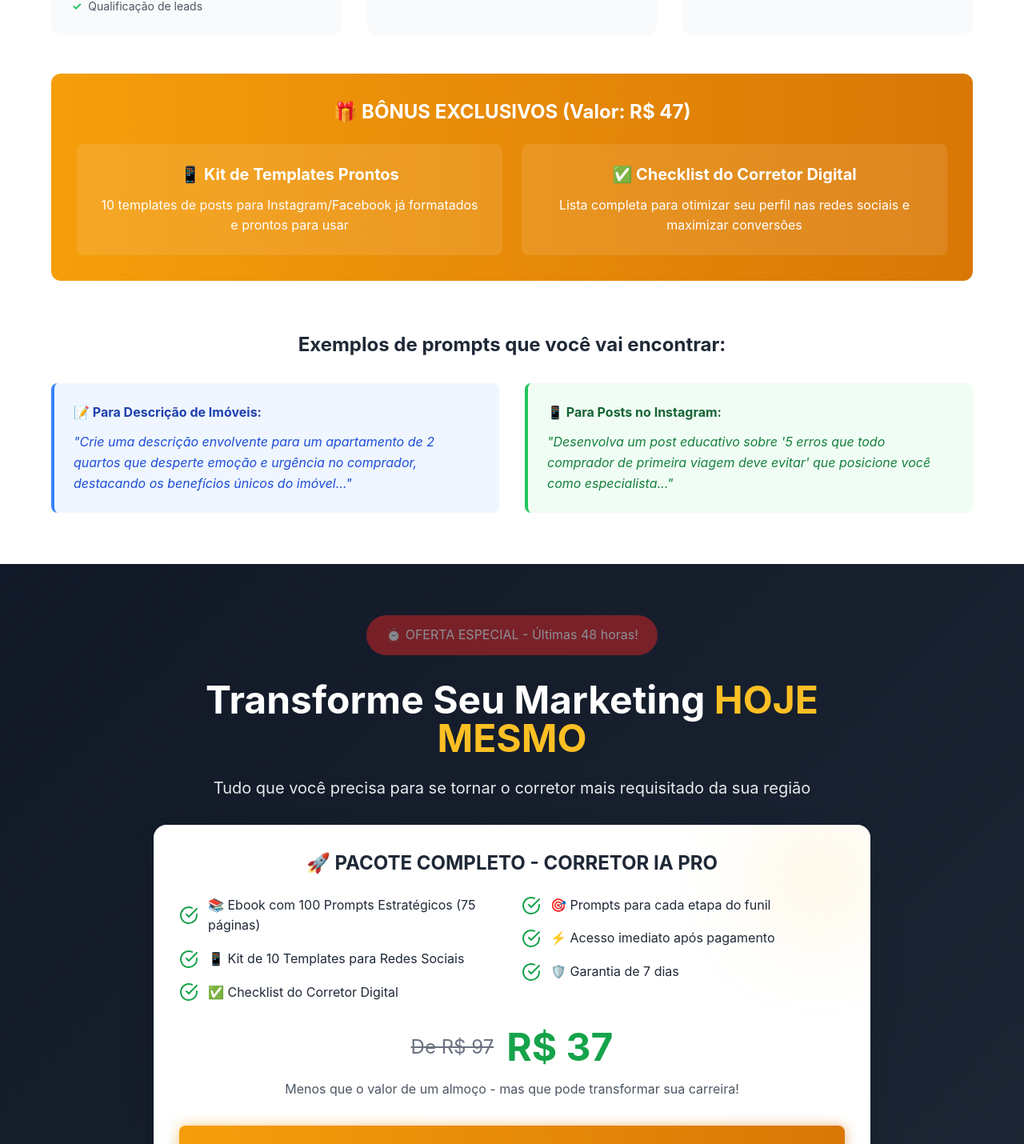
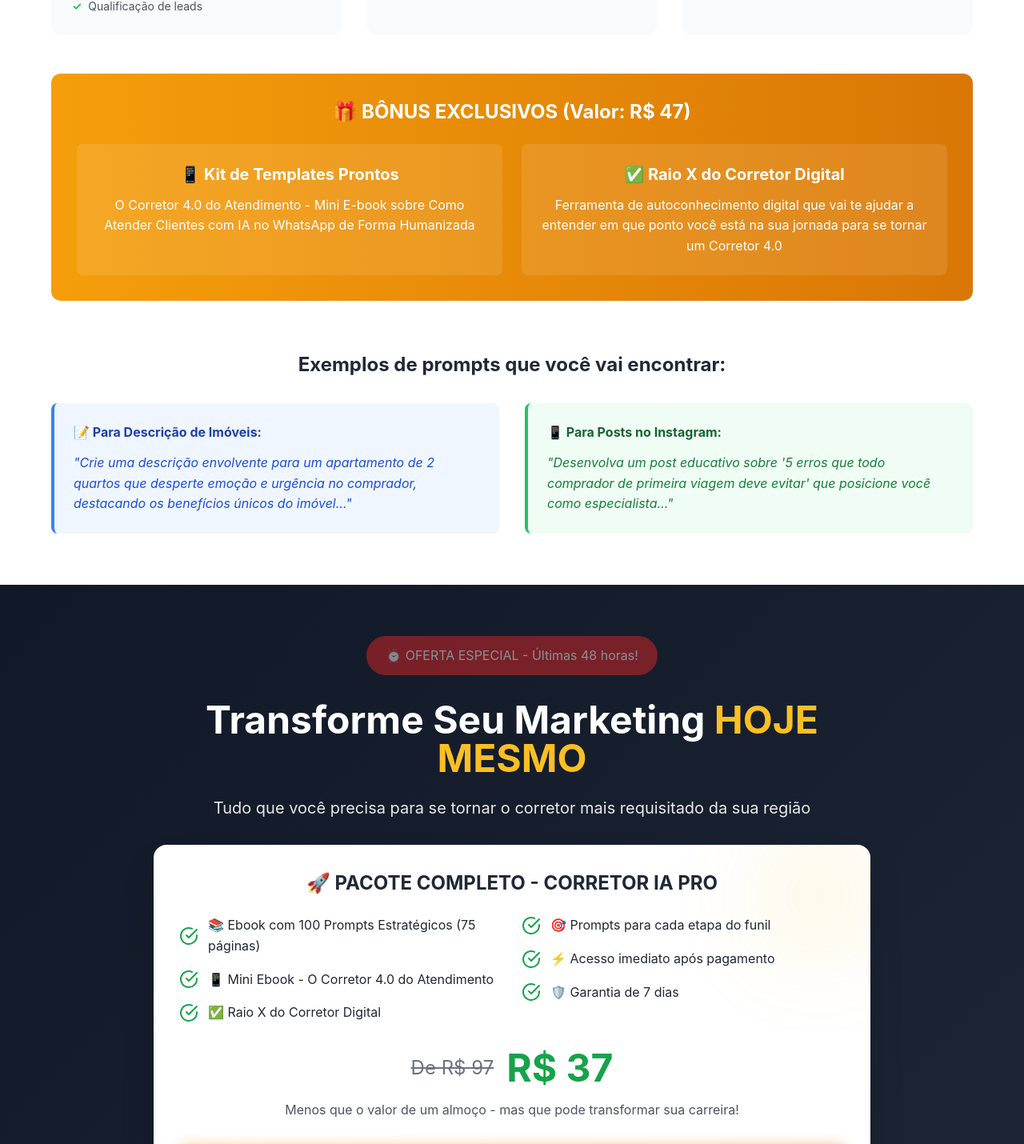
Before and after one commit to blcorrea/corretor-ia-landing, a React (Vite) app: page / in a window 1280 px wide. Shown: the part 5215-6645 px from the top of the page at 80% size. Built offline with nearby package versions, Linux system fonts and the light colour scheme.

Commit message:
Atualiza os bonus extras

```diff
--- a/src/components/ContentPreview.tsx
+++ b/src/components/ContentPreview.tsx
@@ -115,13 +115,13 @@ const ContentPreview = () => {
             <div className="bg-white/10 p-6 rounded-lg">
               <h4 className="text-xl font-bold mb-3">📱 Kit de Templates Prontos</h4>
               <p className="text-accent-100">
-                10 templates de posts para Instagram/Facebook já formatados e prontos para usar
+                O Corretor 4.0 do Atendimento - Mini E-book sobre Como Atender Clientes com IA no WhatsApp de Forma Humanizada
               </p>
             </div>
             <div className="bg-white/10 p-6 rounded-lg">
-              <h4 className="text-xl font-bold mb-3">✅ Checklist do Corretor Digital</h4>
+              <h4 className="text-xl font-bold mb-3">✅ Raio X do Corretor Digital</h4>
               <p className="text-accent-100">
-                Lista completa para otimizar seu perfil nas redes sociais e maximizar conversões
+                 Ferramenta de autoconhecimento digital que vai te ajudar a entender em que ponto você está na sua jornada para se tornar um Corretor 4.0
               </p>
             </div>
           </div>
--- a/src/components/Offer.tsx
+++ b/src/components/Offer.tsx
@@ -38,11 +38,11 @@ const Offer = () => {
                 </div>
                 <div className="flex items-center gap-3">
                   <CheckCircle className="w-6 h-6 text-green-600 flex-shrink-0" />
-                  <span>📱 Kit de 10 Templates para Redes Sociais</span>
+                  <span>📱 Mini Ebook - O Corretor 4.0 do Atendimento</span>
                 </div>
                 <div className="flex items-center gap-3">
                   <CheckCircle className="w-6 h-6 text-green-600 flex-shrink-0" />
-                  <span>✅ Checklist do Corretor Digital</span>
+                  <span>✅ Raio X do Corretor Digital</span>
                 </div>
               </div>
               <div className="space-y-4">
```
